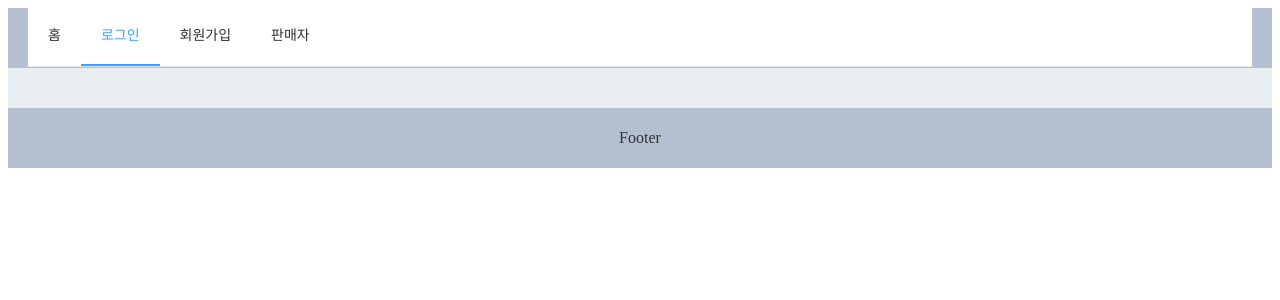
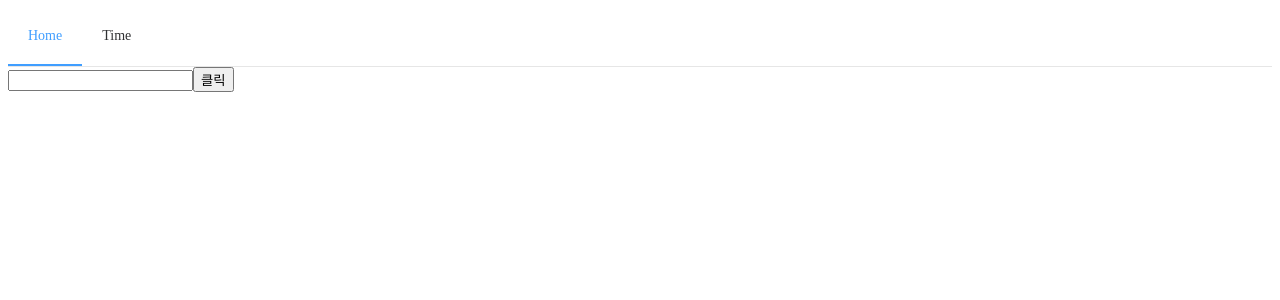
Before and after one commit to dlxorb96/tg_library, a Vue app: page /login#/home in a window 1280 px wide. Before the commit this address led to /login#/login. Shown: the top 300 px of the page. Built offline with nearby package versions, Linux system fonts and the light colour scheme.

Commit message:
2022.01.26

```diff
--- a/package.json
+++ b/package.json
@@ -10,9 +10,10 @@
   "dependencies": {
     "axios": "^0.25.0",
     "core-js": "^3.6.5",
-    "element-plus": "^1.3.0-beta.7",
+    "element-plus": "^1.2.0-beta.6",
     "vue": "^3.0.0",
-    "vue-router": "^4.0.12"
+    "vue-router": "^4.0.12",
+    "vuex": "^4.0.2"
   },
   "devDependencies": {
     "@vue/cli-plugin-babel": "~4.5.0",
--- a/src/App.vue
+++ b/src/App.vue
@@ -1,138 +1,35 @@
 <template>
     <div>
-    <el-container>
-      <el-header>
         <el-menu
+            :default-active="state.activeIndex"
             class="el-menu-demo"
             mode="horizontal"
-          :router = "true"
-        >
-          <el-menu-item ref="home" index="home">홈</el-menu-item>
-          <el-menu-item v-show="!logged" ref="login" index="login">로그인</el-menu-item>
-          <el-menu-item v-show="logged" ref="logout" index="logout">로그아웃</el-menu-item>
-          <el-menu-item v-show="logged" ref="mypage2" index="mypage2">마이페이지</el-menu-item>
-          <el-menu-item v-show="!logged" ref="join" index="join">회원가입</el-menu-item>
-          <el-menu-item v-show="logged" ref="board" index="board">게시판</el-menu-item>
-          <el-menu-item ref="seller" index="seller">판매자</el-menu-item>
-          <el-menu-item v-show="logged" ref="admin" index="admin">관리자</el-menu-item>
-          <!-- <el-menu-item ref="admin" index="admin">관리자</el-menu-item> -->
-          <!-- v-if = 태그를 생성시키지 않음 빈도수가 낮은거 -->
-          <!-- v-show = 태그생성, 숨김으로 빈도수가 높은거 -->
-
+            :router="true"
+            @select="handleSelect">
+            <el-menu-item route= "/" index="/">Home</el-menu-item>
+            <el-menu-item route= "/time" index="/time">Time</el-menu-item>
         </el-menu>
-      </el-header>
-
-      <el-main>
-        <router-view @changeLogged = "changeLogged"></router-view>
-      </el-main>
-
-      <el-footer>Footer</el-footer>
-    </el-container>
+        <router-view></router-view>
     </div>
 </template>
 
 <script>
-import {useStore} from 'vuex'
+import {reactive} from 'vue'
 export default {
-  // 가장 먼저 호출됨. 태그를 생성이 완료가 안돼서 태그를 찾거나 클릭하는 게 불가능하다
-  // DOM 접근 불가 ex) 벡엔드로 데이터를 받는 것
-  // 백엔드로부터 데이터를 받아서  클릭하는 것 불가능
-  created() {
-
-  },
-  // DOM 접근이 가능 ex) 태그를 조작, 클릭 등을 수행
-
-  mounted(){
-    console.log(window.location.pathname.substr(1));
-    const path = window.location.pathname.substr(1);
-    this.changeLogged(path)
-
-    // 메소드 로그인상태를 체크해서 메뉴를 변경(로그인, 로그아웃1)
-    // path 클릭을 해야되는 메뉴의 종류를 전달
-    this.store.subscribe((mutation, state) =>{
-                console.log(mutation, state)
-
-                if(mutation.type === 'setMenu'){
-                    const tmp = mutation.payload;
-                    this.changeLogged(tmp);
-                }
+    setup () {
+        let state = reactive({
+            activeIndex: '/'
             })
 
-  },
-
-// substr 1번째 문자 제외 다 가져오고 싶다
-  data() {
-    return {
-      logged: false,
-      store : useStore()
-    };
-  },
-  methods: {
-
-
-    changeLogged(path) {
-      console.log("App.vue => changeLogged", path)
-      //현재 로그인 상태를 확인하기
-      const token = sessionStorage.getItem("TOKEN");
-      // 토큰이 없을 때
-      if (token === null) {
-        this.logged = false;
+        const handleSelect = (idx) =>{
+            console.log(idx)
+            state.activeIndex = idx
         }
-      // 토큰이 있을 때
-      else {
-        this.logged = true;
+        return {state, handleSelect}
     }
-
-      // this.$refs.home.click();
-      //  this.$refs["home"].click(); 이랑 같음
-      // this.$refs.login.click();
-      // this.$refs.path.click();
-      // this.$refs["path"].click(); 이랑 같음
-      // .path를 하면 파라미터로 넘어온 path가 아니라 위에 존재하는 path를 찾는다
-
-      // this.$refs[path].$el.click();
-      //클릭방식으로 메뉴 활성화
-      if(typeof this.$refs[path] !== 'undefined'){
-        this.$refs[path].$el.click();
 }
-    },
-  },
-};
 </script>
 
-<style>
-.el-header,
-.el-footer {
-  background-color: #b3c0d1;
-  color: var(--el-text-color-primary);
-  text-align: center;
-  line-height: 60px;
-}
+<style lang="scss" scoped>
 
-.el-aside {
-  background-color: #d3dce6;
-  color: var(--el-text-color-primary);
-  text-align: center;
-  line-height: 200px;
-}
-
-.el-main {
-  background-color: #e9eef3;
-  color: var(--el-text-color-primary);
-  /* text-align: center;
-  line-height: 160px; */
-}
-
-body > .el-container {
-  margin-bottom: 40px;
-}
-
-.el-container:nth-child(5) .el-aside,
-.el-container:nth-child(6) .el-aside {
-  line-height: 260px;
-}
-
-.el-container:nth-child(7) .el-aside {
-  line-height: 320px;
-}
 </style>
--- a/src/components/HelloWorld.vue
+++ /dev/null
@@ -1,15 +0,0 @@
-<template>
-    <div>
-        <h5>hello world</h5>
-    </div>
-</template>
-
-<script>
-    export default {
-
-    }
-</script>
-
-<style scoped>
-
-</style>
--- a/src/components/Home.vue
+++ b/src/components/Home.vue
@@ -1,15 +1,28 @@
 <template>
     <div>
-        <h4>home.vue</h4>
+        <input type="text" v-model="state.input">
+        <button @click="handleClick">클릭</button>
     </div>
 </template>
 
 <script>
-    export default {
+// import { reactive } from '@vue/reactivity'
+import { reactive,  } from '@vue/reactivity'
+export default {
+    setup () {
+        const state = reactive({
+            input : null,
+        })
+        const handleClick = () =>{
+            console.log(state.input.value)
+        }
 
+
+        return {state, handleClick}
     }
+}
 </script>
 
-<style scoped>
+<style lang="scss" scoped>
 
 </style>
--- /dev/null
+++ b/src/components/Time.vue
@@ -0,0 +1,19 @@
+<template>
+    <div>
+        <h3>Time.vue</h3>
+    </div>
+</template>
+
+<script>
+export default {
+    setup () {
+
+
+        return {}
+    }
+}
+</script>
+
+<style lang="scss" scoped>
+
+</style>
--- a/src/routes/index.js
+++ b/src/routes/index.js
@@ -2,14 +2,16 @@
 import { createWebHashHistory, createRouter} from "vue-router";
 
 //추가하고자 하는 컴포넌트들
-import HelloWorld from '@/components/HelloWorld.vue'
+
 import Home from '@/components/Home.vue'
+import Time from '@/components/Time.vue'
 
 //URL과 컴포넌트의 연결
 const routes = [
-    {path: '/',  name: 'HelloWorld', component: HelloWorld},
-    {path: '/home', name: 'Home', component: Home},
-    { path:'/', redirect: '/home' }
+
+    {path:'/', redirect: '/home'},
+    {path:'/home', name: 'Home', component: Home },
+    {path: '/time', name: 'Time', component: Time},
 ]
 
 //실제 라우트 적용
@@ -18,5 +20,12 @@ const router = createRouter({
     routes,
 })
 
+router.beforeEach((to, from, next)=>{
+    console.log('이동하는 페이지:', to.path);
+    sessionStorage.setItem('CURL', to.path);
+    console.log('이동 전 페이지:', from);
+    next();
+})
+
 //프로젝트에 적용하기 위해
 export default router;
--- /dev/null
+++ b/vue.config.js
@@ -0,0 +1,16 @@
+module.exports ={
+    devServer : {
+        //벡엔드의 주소를 짧게 사용하기 위해서
+        //http://localhost:3000/board/select => /board/select
+        proxy : {
+            '/time':{
+                target          : 'http://localhost:3000',
+                changeOrigin    : true,
+                logLevel        : 'debug',
+            }
+        },
+        port : 8080
+    }
+
+
+}
```
Also changed, not shown: src/stores/index.js (+43 -0 lines), 1 other file (tests, documents, lock files or other folders). Lines whose indentation alone changed are shown as unchanged.
